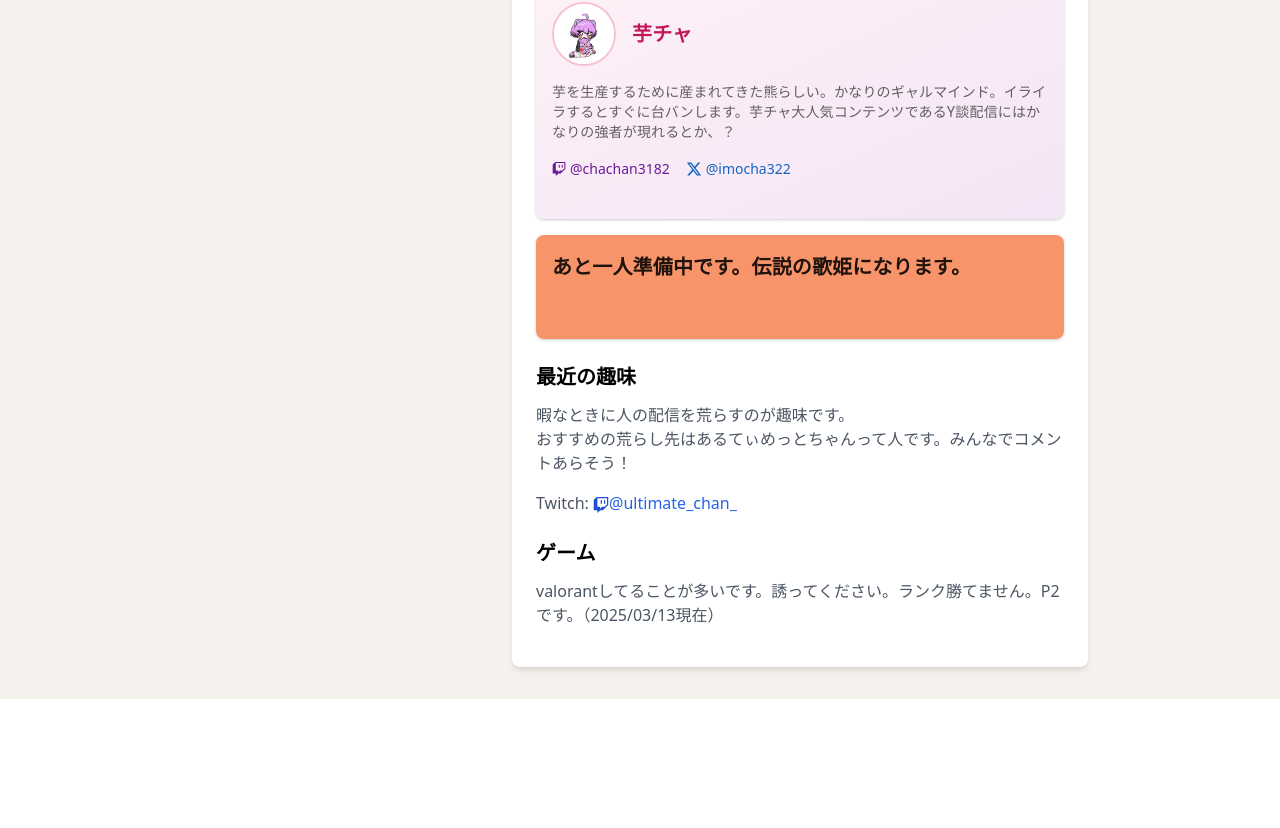
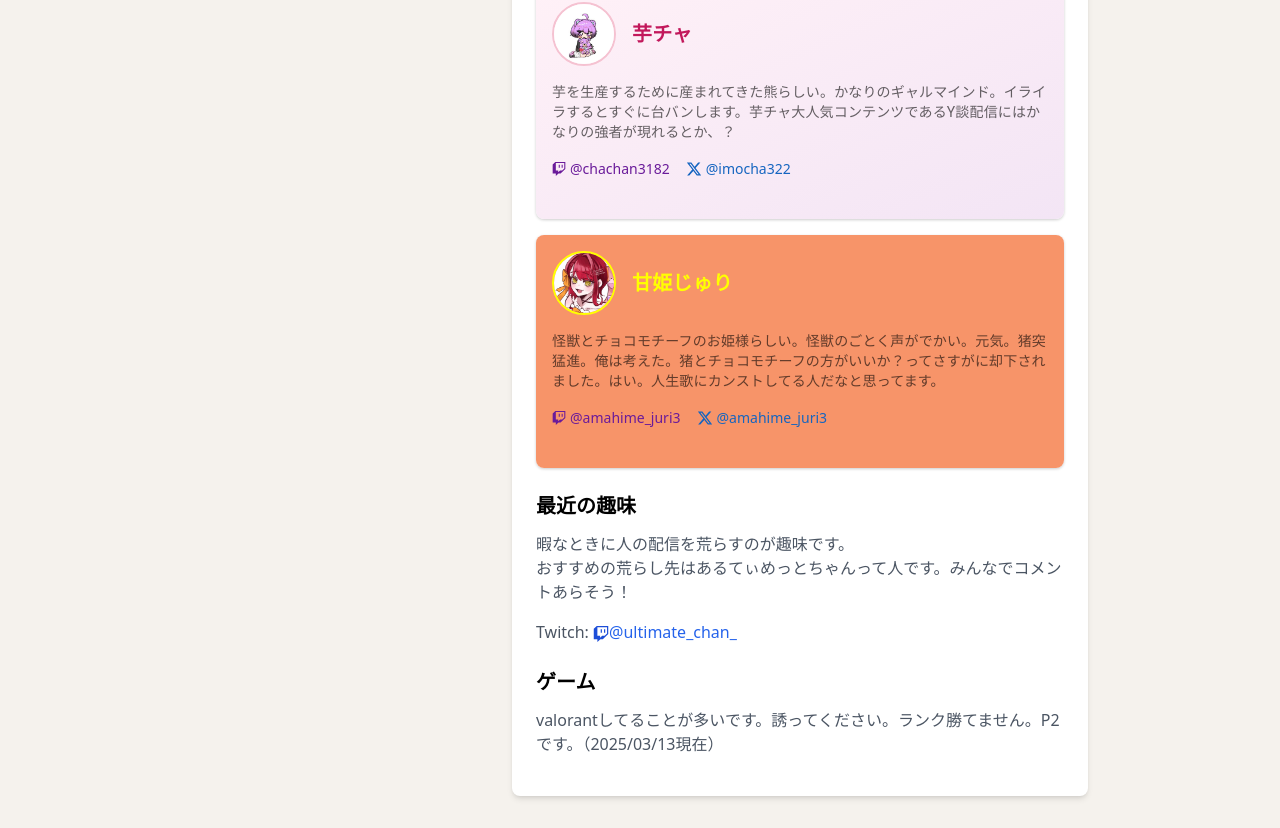
Before and after one commit to Rixu324/rixu324-portfolio, a React (Vite) app: page /about in a window 1280 px wide. Shown: the part 943-1771 px from the top of the page. Before the commit the page ends 1642 px from the top, so only its background shows below. Built offline with nearby package versions, Linux system fonts and the light colour scheme.

Commit message:
add 甘姫じゅり追加

```diff
--- a/src/page/About.tsx
+++ b/src/page/About.tsx
@@ -1,6 +1,8 @@
 import icon from "/src/assets/icon.png";
 import imocyaIcon from "/src/assets/imocya_icon.png";
 import mokasakanaIcon from "/src/assets/mokasakana_icon.png";
+import amahimeIcon from "/src/assets/amahimejyuri_icon.png";
+
 import { FaTwitch } from "react-icons/fa";
 import {
   Card,
@@ -239,9 +241,68 @@ const AboutPage: React.FC = () => (
             >
               <CardContent sx={{ p: 0 }}>
                 <Box sx={{ display: "flex", alignItems: "center", mb: 2 }}>
-                  <Typography variant="h6" sx={{ fontWeight: "bold" }}>
-                    あと一人準備中です。伝説の歌姫になります。
+                  <Avatar
+                    src={`${amahimeIcon}?height=100&width=100`}
+                    alt="配信者2のアイコン"
+                    sx={{
+                      width: 64,
+                      height: 64,
+                      border: "2px solid #ffff00",
+                      mr: 2,
+                    }}
+                  />
+                  <Typography
+                    variant="h6"
+                    sx={{ fontWeight: "bold", color: "#ffff00" }}
+                  >
+                    甘姫じゅり
                   </Typography>
+                </Box>
+                <Typography
+                  variant="body2"
+                  sx={{ color: "text.secondary", mb: 2 }}
+                >
+                  怪獣とチョコモチーフのお姫様らしい。怪獣のごとく声がでかい。元気。猪突猛進。俺は考えた。猪とチョコモチーフの方がいいか？ってさすがに却下されました。はい。人生歌にカンストしてる人だなと思ってます。
+                </Typography>
+                <Box sx={{ display: "flex", gap: 2 }}>
+                  <Link
+                    href="https://www.twitch.tv/amahime_juri3"
+                    target="_blank"
+                    rel="noopener noreferrer"
+                    sx={{
+                      display: "flex",
+                      alignItems: "center",
+                      fontSize: "0.875rem",
+                      color: "#6a1b9a",
+                      textDecoration: "none",
+                      "&:hover": { color: "#4a148c" },
+                    }}
+                  >
+                    <FaTwitch style={{ marginRight: 4 }} />
+                    @amahime_juri3
+                  </Link>
+                  <Link
+                    href="https://x.com/amahime_juri3"
+                    target="_blank"
+                    rel="noopener noreferrer"
+                    sx={{
+                      display: "flex",
+                      alignItems: "center",
+                      fontSize: "0.875rem",
+                      color: "#1565c0",
+                      textDecoration: "none",
+                      "&:hover": { color: "#0d47a1" },
+                    }}
+                  >
+                    <svg
+                      viewBox="0 0 24 24"
+                      fill="currentColor"
+                      style={{ width: 16, height: 16, marginRight: 4 }}
+                    >
+                      <path d="M18.244 2.25h3.308l-7.227 8.26 8.502 11.24H16.17l-5.214-6.817L4.99 21.75H1.68l7.73-8.835L1.254 2.25H8.08l4.713 6.231zm-1.161 17.52h1.833L7.084 4.126H5.117z" />
+                    </svg>
+                    <span>@amahime_juri3</span>
+                  </Link>
                 </Box>
               </CardContent>
             </Card>
```
Also changed, not shown: src/assets/amahimejyuri_icon.png (added).
